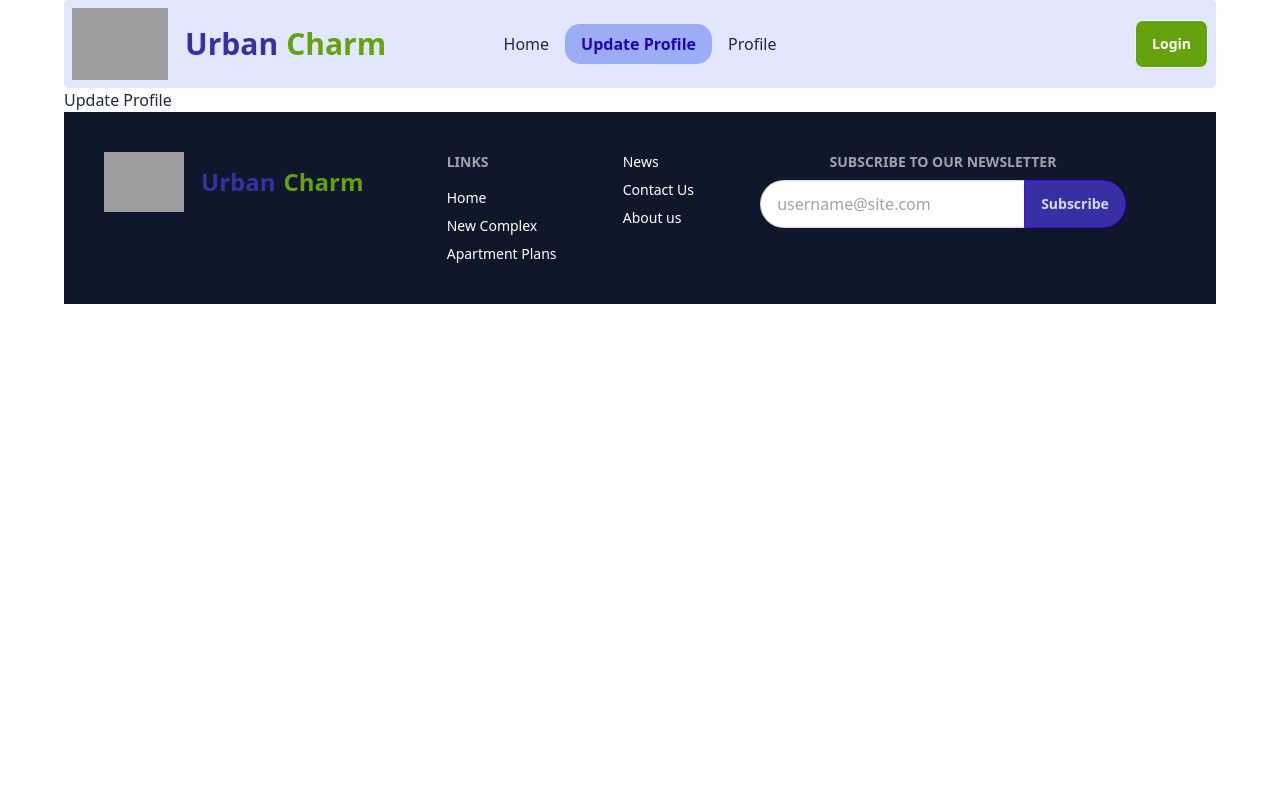
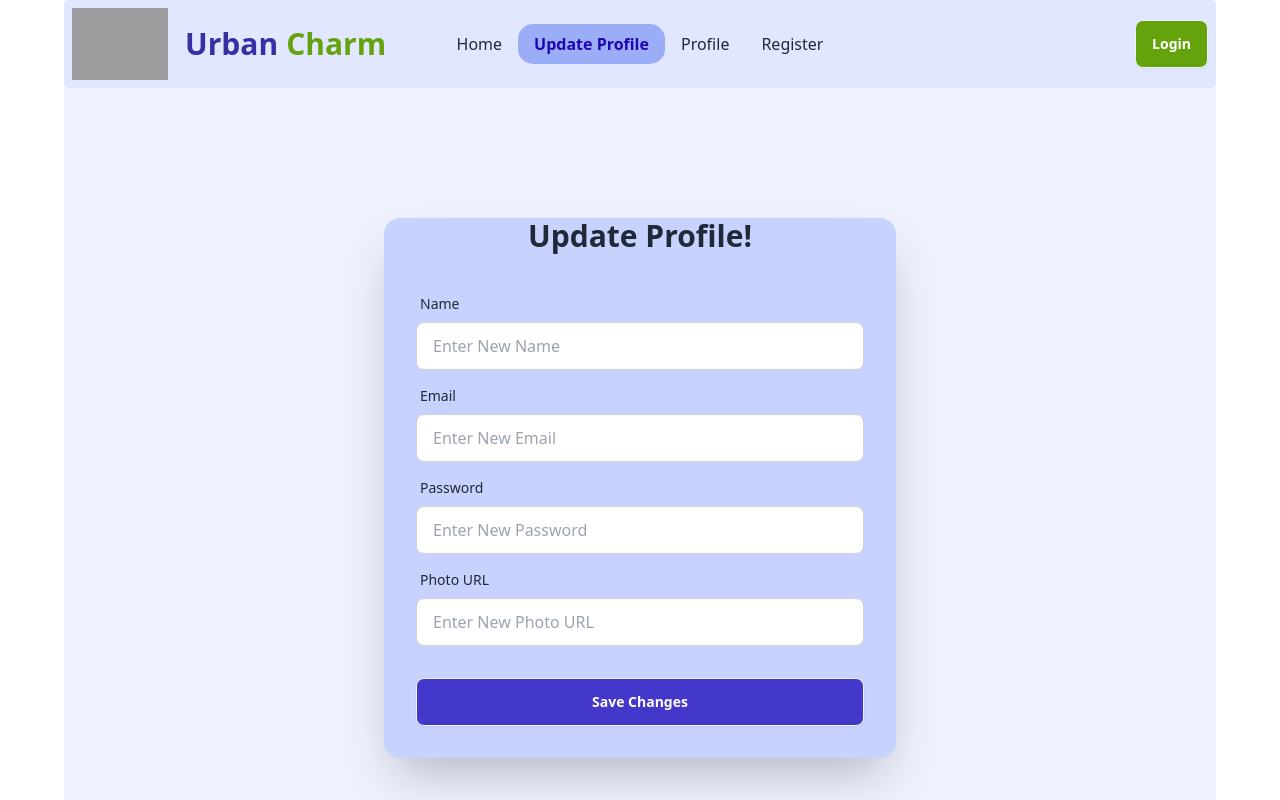
Before and after one commit to sarnali3515/real-estate-a9, a React (Vite) app: page /upProfile in a window 1280 px wide. Shown: the top 800 px of the page. Built offline with nearby package versions, Linux system fonts and the light colour scheme; no server answers; grey boxes are pictures that could not be loaded.

Commit message:
update profile layout created

```diff
--- a/src/pages/Login/Login.jsx
+++ b/src/pages/Login/Login.jsx
@@ -112,7 +112,7 @@ const Login = () => {
                             </label>
                         </div>
                         <div className="form-control mt-6">
-                            <button className="btn btn-primary">Login</button>
+                            <button className="btn bg-indigo-700 text-white">Login</button>
                         </div>
                     </form>
 
--- a/src/pages/Profile/Profile.jsx
+++ b/src/pages/Profile/Profile.jsx
@@ -1,7 +1,7 @@
 import { useContext } from "react";
 import { Helmet } from "react-helmet-async";
 import { AuthContext } from "../../providers/AuthProvider";
-
+import { MdEmail } from "react-icons/md";
 
 const Profile = () => {
 
@@ -20,9 +20,9 @@ const Profile = () => {
                         </div>
                     </div>
                 </div>
-                <div className="text-center text-2xl py-10">
-                    <h2 className=""><span className="font-bold">Name:</span> {user.displayName}</h2>
-                    <h3 className=""><span className="font-bold">Email: </span>{user.email}</h3>
+                <div className="text-center py-10">
+                    <h2 className="text-3xl pb-3 font-bold"><span className=" font-bold"></span> {user.displayName}</h2>
+                    <h3 className="text-xl flex justify-center items-center gap-2"><span className="text-2xl"><MdEmail></MdEmail></span>{user.email}</h3>
                 </div>
             </div>
 
--- a/src/pages/Register/Register.jsx
+++ b/src/pages/Register/Register.jsx
@@ -157,7 +157,7 @@ const Register = () => {
                             </label>
                         </div>
                         <div className="form-control mt-6">
-                            <button className="btn btn-primary">Register</button>
+                            <button className="btn bg-indigo-700 text-white">Register</button>
                         </div>
                     </form>
 
--- a/src/pages/Shared/Navbar/Navbar.jsx
+++ b/src/pages/Shared/Navbar/Navbar.jsx
@@ -19,6 +19,7 @@ const Navbar = () => {
             <li className="text-base font-medium"><NavLink to="/">Home</NavLink></li>
             <li className="text-base font-medium"><NavLink to="/upProfile">Update Profile</NavLink></li>
             <li className="text-base font-medium"><NavLink to="/profile">Profile</NavLink></li>
+            <li className="text-base font-medium"><NavLink to="/register">Register</NavLink></li>
 
         </>
     return (
--- a/src/pages/UpdateProfile/UpdateProfile.jsx
+++ b/src/pages/UpdateProfile/UpdateProfile.jsx
@@ -7,7 +7,41 @@ const UpdateProfile = () => {
             <Helmet>
                 <title>Urban Charm | Update Profile</title>
             </Helmet>
-            <h2>Update Profile</h2>
+            <div className="hero min-h-screen bg-indigo-50">
+                <div className="card shrink-0 w-full max-w-lg shadow-2xl bg-indigo-200">
+                    <h1 className="text-3xl text-center px-5 font-bold">Update Profile!</h1>
+                    <form className="card-body">
+                        <div className="form-control">
+                            <label className="label">
+                                <span className="label-text">Name</span>
+                            </label>
+                            <input type="text" name="name" placeholder="Enter New Name" className="input input-bordered" required />
+                        </div>
+                        <div className="form-control">
+                            <label className="label">
+                                <span className="label-text">Email</span>
+                            </label>
+                            <input type="email" name="email" placeholder="Enter New Email" className="input input-bordered" required />
+                        </div>
+                        <div className="form-control">
+                            <label className="label">
+                                <span className="label-text">Password</span>
+                            </label>
+                            <input type="password" name="password" placeholder="Enter New Password" className="input input-bordered" required />
+                        </div>
+                        <div className="form-control">
+                            <label className="label">
+                                <span className="label-text">Photo URL</span>
+                            </label>
+                            <input type="text" name="photo" placeholder="Enter New Photo URL" className="input input-bordered" required />
+                        </div>
+                        <div className="form-control mt-6">
+                            <button className="btn bg-indigo-700 text-white">Save Changes</button>
+                        </div>
+                    </form>
+                </div>
+
+            </div>
         </div>
     );
 };
```
